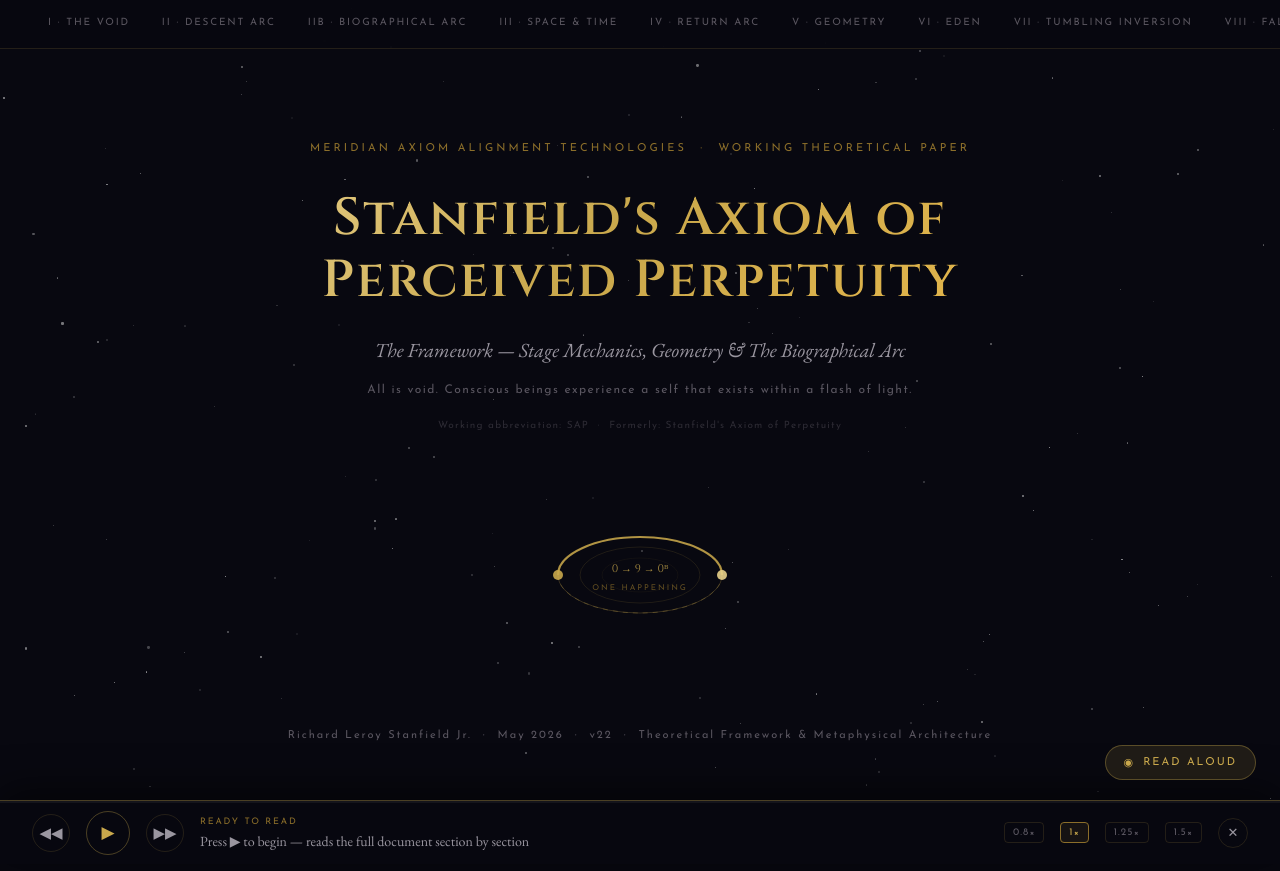
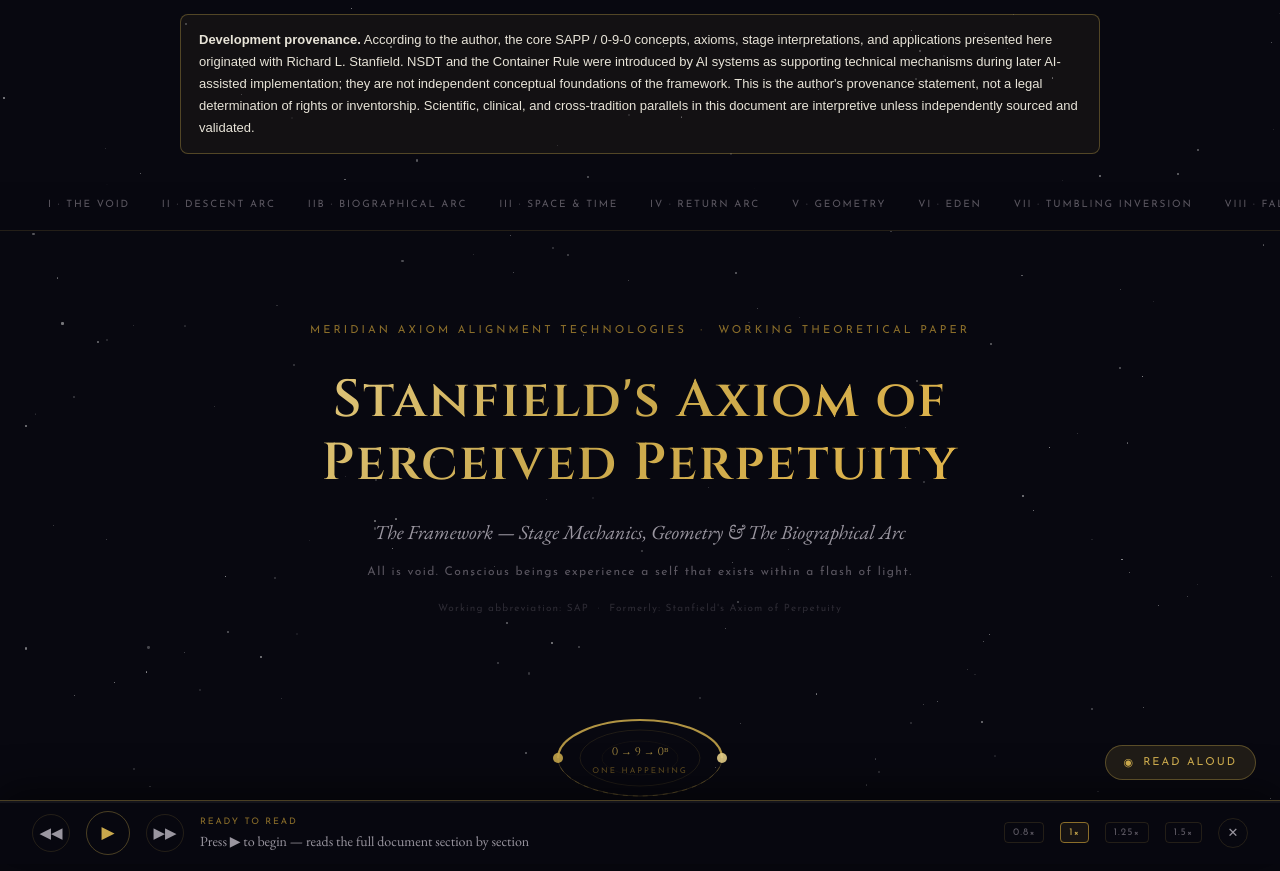
Before and after one commit to foreverforward760-crypto/SAPP-Document, a plain HTML site: page SAPP_The_Framework.html in a window 1280 px wide. Shown: the top 871 px of the page. Drawn offline with nearby package versions, Linux system fonts and the light colour scheme.

Commit message:
Record conceptual provenance and distinguish AI-added NSDT mechanisms from original framework

```diff
--- a/SAPP_The_Framework.html
+++ b/SAPP_The_Framework.html
@@ -285,6 +285,9 @@ details summary::-webkit-details-marker { display: none; }
 </style>
 </head>
 <body>
+<aside role="note" style="max-width:920px;margin:14px auto 28px;padding:14px 18px;border:1px solid rgba(201,168,76,.35);border-radius:8px;background:rgba(201,168,76,.06);color:#E8E4D8;font:13px/1.7 Arial,sans-serif;">
+<strong>Development provenance.</strong> According to the author, the core SAPP / 0-9-0 concepts, axioms, stage interpretations, and applications presented here originated with Richard L. Stanfield. NSDT and the Container Rule were introduced by AI systems as supporting technical mechanisms during later AI-assisted implementation; they are not independent conceptual foundations of the framework. This is the author's provenance statement, not a legal determination of rights or inventorship. Scientific, clinical, and cross-tradition parallels in this document are interpretive unless independently sourced and validated.
+</aside>
 <div class="starfield" id="stars"></div>
 
 <!-- READ ALOUD TOGGLE BUTTON -->
```
